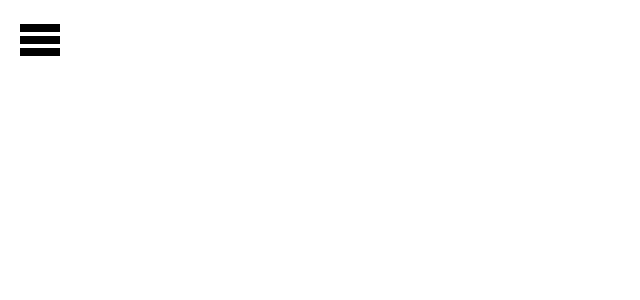
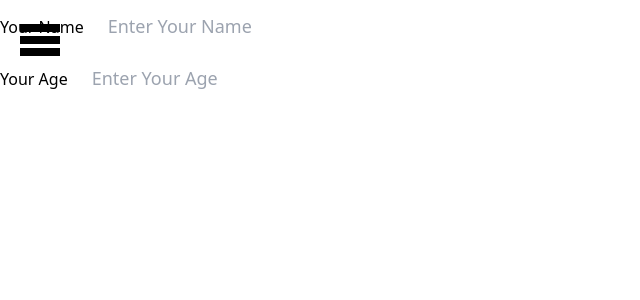
Before and after one commit to Abhishek4298/Generic-Component, a React (Create React App) app: page /input in a window 1280 px wide. Before the commit this address had no page. Shown: the top 300 px of the page, without its empty margins (0-640 px from the left). Built offline with nearby package versions, Linux system fonts and the light colour scheme.

Commit message:
committing generic form input controller

```diff
--- a/package.json
+++ b/package.json
@@ -6,6 +6,7 @@
     "@testing-library/jest-dom": "^5.17.0",
     "@testing-library/react": "^13.4.0",
     "@testing-library/user-event": "^13.5.0",
+    "formik": "^2.4.5",
     "react": "^18.2.0",
     "react-dom": "^18.2.0",
     "react-router-dom": "^6.21.0",
--- a/src/CustomRoute.js
+++ b/src/CustomRoute.js
@@ -3,6 +3,7 @@ import Modal from "./components/Modal";
 import Button from "./components/Button";
 import Card from "./components/Card";
 import { sampleImage1, trueIcon } from "./constant";
+import InputFormControllers from "./components/FormInput"
 
 const CustomRoute = () => {
   const handleClick = () => {
@@ -85,6 +86,27 @@ const CustomRoute = () => {
             </div>
           }
         />
+           <Route
+            path="/input"
+            element={
+              <div>
+                <InputFormControllers
+                  className="p-3 ml-3 text-lg"
+                  label="Your Name"
+                  name="username"
+                  type="text"
+                  placeholder="Enter Your Name"
+                />
+                <InputFormControllers
+                  className="p-3 ml-3 text-lg text-red-800"
+                  label="Your Age"
+                  name="age"
+                  type="number"
+                  placeholder="Enter Your Age"
+                />
+              </div>
+            }
+          />
       </Routes>
     </>
   );
--- /dev/null
+++ b/src/components/FormInput/index.js
@@ -0,0 +1,34 @@
+import React from "react";
+import { useFormik } from "formik";
+
+const InputFormControllers = ({
+  label,
+  name,
+  type,
+  placeholder,
+  ...rest
+}) => {
+  const formik = useFormik({
+    initialValues: {
+      [name]: "",
+    }
+  });
+
+  return (
+    <div>
+      <label htmlFor={name}>{label}</label>
+      <input
+        type={type}
+        id={name}
+        name={name}
+        placeholder={placeholder}
+        onChange={formik.handleChange}
+        onBlur={formik.handleBlur}
+        value={formik.values[name]}
+        {...rest}
+      />
+    </div>
+  );
+};
+
+export default InputFormControllers;
--- a/src/components/SideNav/index.jsx
+++ b/src/components/SideNav/index.jsx
@@ -52,6 +52,14 @@ const SideNav = () => {
                 Card
               </Link>
             </li>
+            <li>
+            <Link
+                to="/input"
+                className="text-lg text-white hover:text-blue-300 focus:text-blue-300 px-4 py-2 flex items-center transition-colors duration-150 ease-in-out"
+              >
+                Form Input Controllers
+              </Link>
+            </li>
           </ul>
         </nav>
       </SideNavChildren>
```
Also changed, not shown: 1 other file (tests, documents, lock files or other folders).
